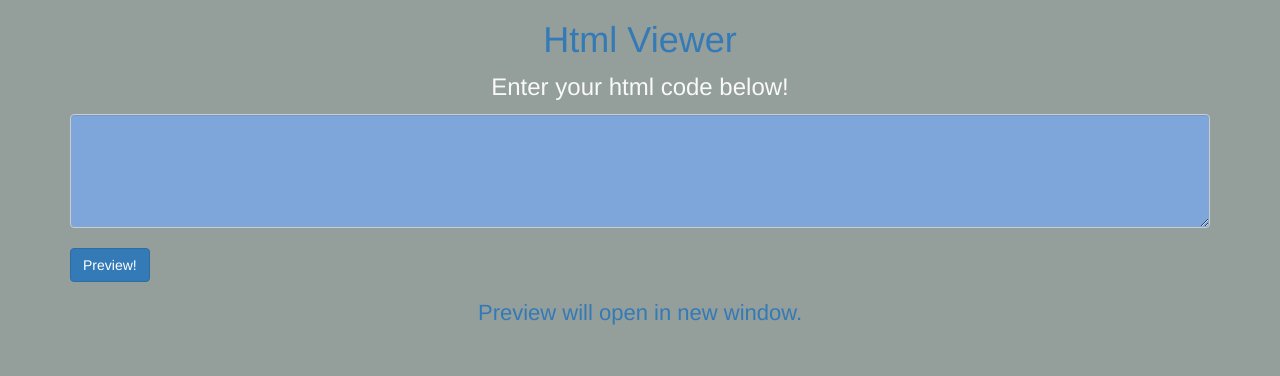
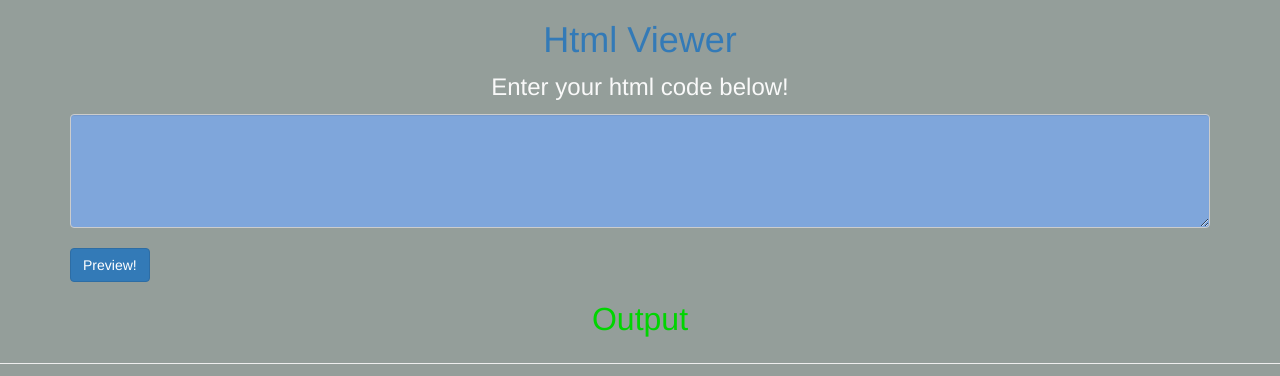
Before and after one commit to Szboy/HtmlViewer, a plain HTML site: page index.html in a window 1280 px wide. Drawn offline with nearby package versions, Linux system fonts and the light colour scheme.

Commit message:
Revert "Grammatical error fixes"
This reverts commit abbe041faa36cc44b02c3baec512052d7b790dcf.

```diff
--- a/index.html
+++ b/index.html
@@ -1,7 +1,7 @@
 <!DOCTYPE html>
 <html>
 <head>
-	<title>Html Viewer</title>
+	<title>Html Previewer</title>
 	<meta charset="utf-8">
 	<link rel='shortcut icon' type='image/x-icon' href='favicon.ico' />
 	<meta name="viewport" content="width=device-width, initial-scale=1">
@@ -27,6 +27,8 @@
 	</div>
 	<div id="error" style="font-size:20px" class="text-center text-danger">
 	</div>
-	<p style="font-size:22px" class="text-center text-primary">Preview will open in new window.</p>
+	<p style="font-size:32px;color:#00D500" class="text-center">Output</p>
+	<div class>
+	<hr class="main">
 </body>
 </html>
```
